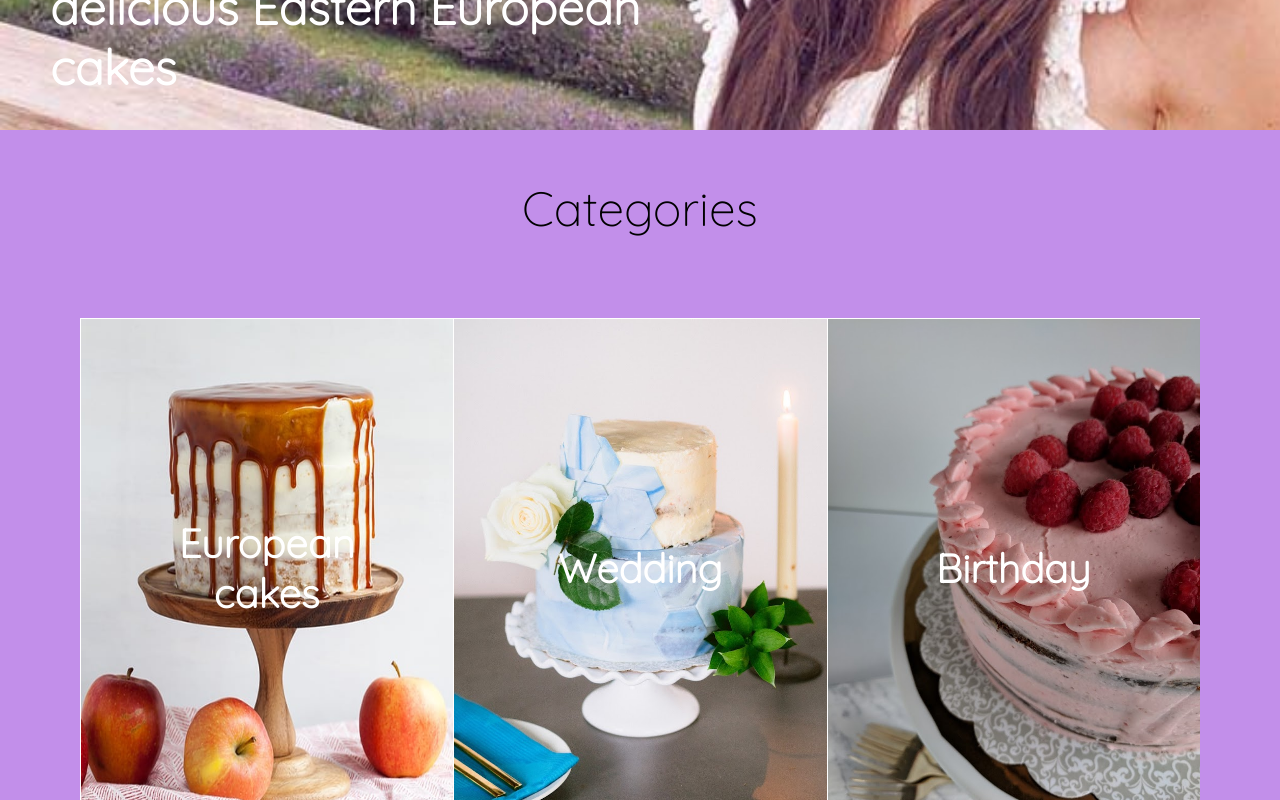
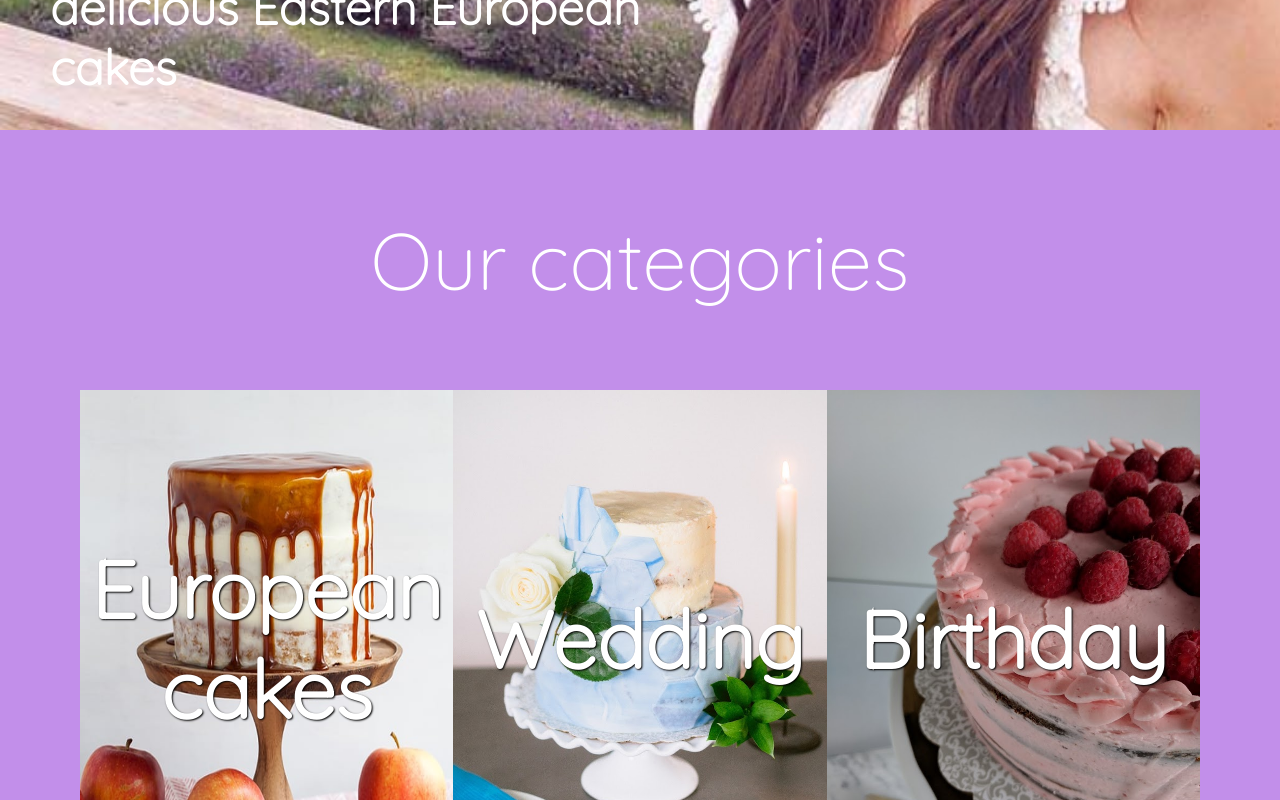
Before and after one commit to SimonGPort/gateaux-dulce, a React (Create React App) app: page / in a window 1280 px wide. Shown: the part 740-1540 px from the top of the page. Built offline with nearby package versions, Linux system fonts and the light colour scheme; a web font is replaced by a local one.

Commit message:
first page

```diff
--- a/src/components/Categories/Categories.jsx
+++ b/src/components/Categories/Categories.jsx
@@ -4,7 +4,7 @@ import CategoryGrid from "../CategoriesGrid/CategoriesGrid";
 function Categories() {
   return (
     <Main>
-      <Title>Categories</Title>
+      <Title>Our categories</Title>
       <CategoryGrid />
     </Main>
   );
--- a/src/components/Categories/style.js
+++ b/src/components/Categories/style.js
@@ -1,12 +1,13 @@
 import styled from "styled-components";
 
 export const Main = styled.div`
-  padding-top: 3rem;
+  padding-top: 5rem;
   background-color: #c28fea;
 `;
 
 export const Title = styled.div`
+  color: white;
   font-family: Quicksand;
-  font-size: 3rem;
+  font-size: 5rem;
   text-align: center;
 `;
--- a/src/components/CategorySquare/style.js
+++ b/src/components/CategorySquare/style.js
@@ -2,7 +2,6 @@ import styled from "styled-components";
 
 export const Image = styled.img`
   width: 100%;
-  border: 1px solid white;
   &:hover {
     transform: scale(1.2);
     transition: 1s;
@@ -17,8 +16,9 @@ export const Wrapper = styled.div`
   cursor: pointer;
 `;
 
-export const Text = styled.h2`
-  font-size: 40px;
+export const Text = styled.h1`
+  text-shadow: 1px 1px 2px black;
+  font-size: 80px;
   color: white;
   z-index: 2;
   position: absolute;
```
